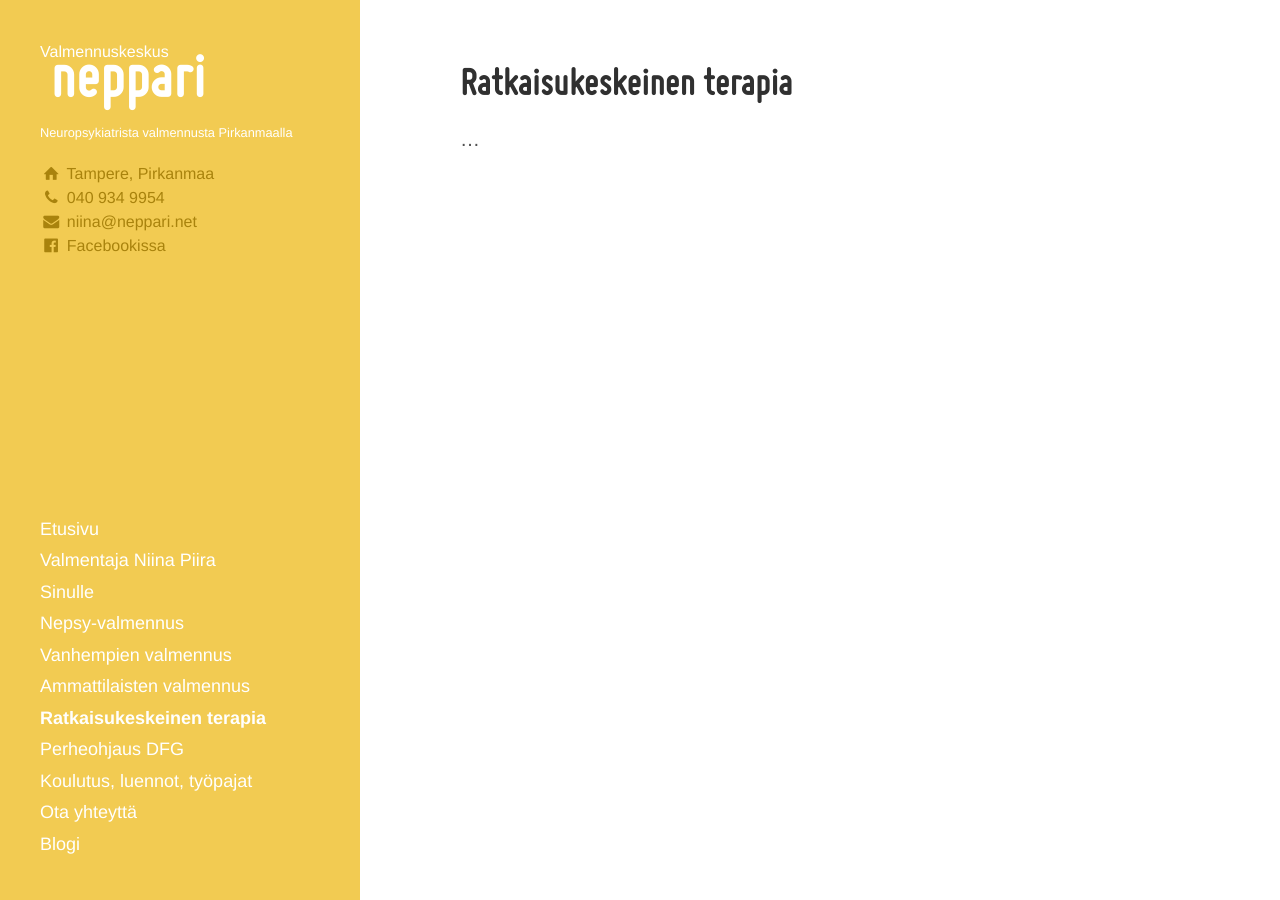
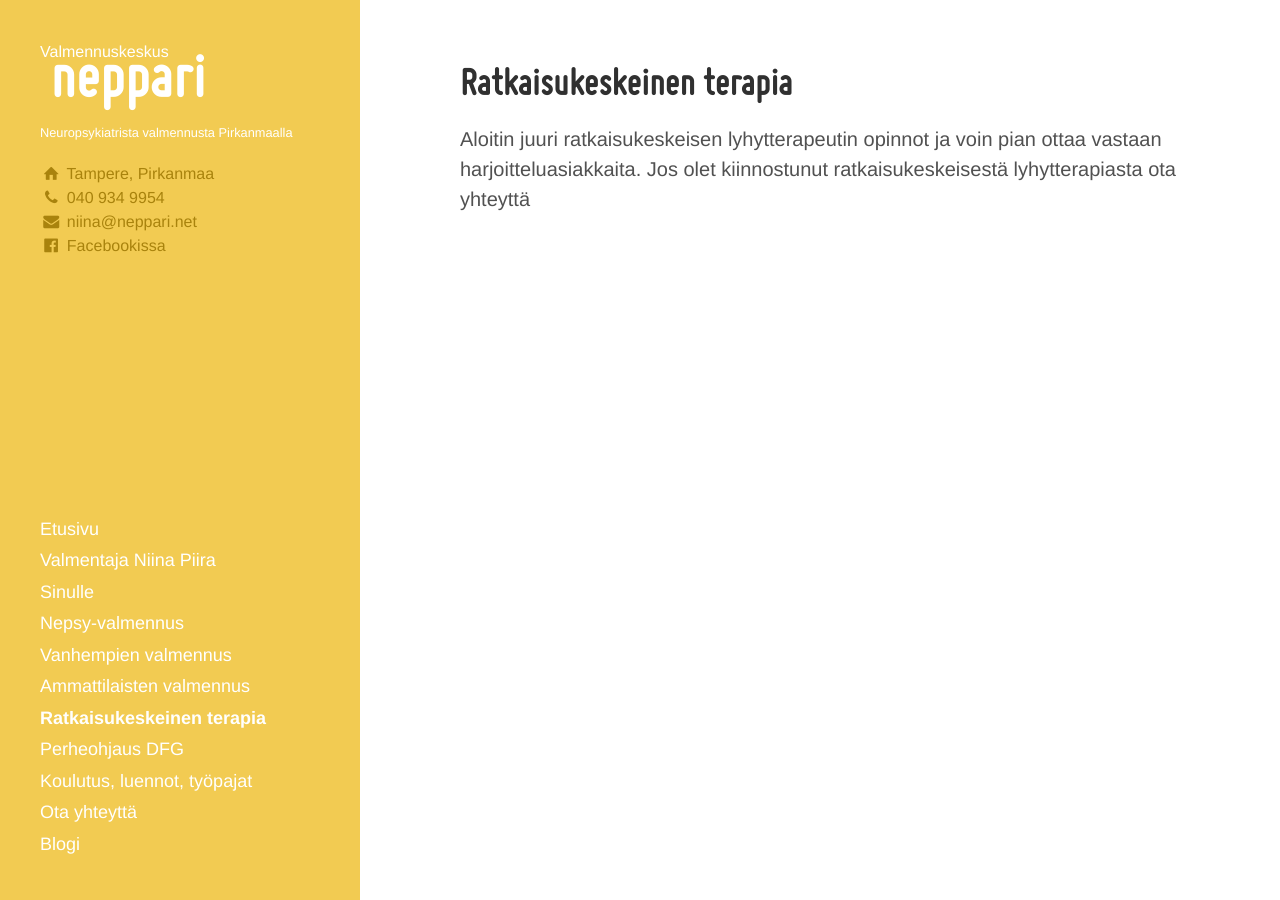
Before and after one commit to niinapiira/neppari.net, a Jekyll site: the page built from ratkaisukeskeinen-terapia.md, in a window 1280 px wide. Built offline with Jekyll 4.4.1, drawn with Linux system fonts in a browser that asks for light colours.

Commit message:
Update ratkaisukeskeinen-terapia.md

```diff
--- a/ratkaisukeskeinen-terapia.md
+++ b/ratkaisukeskeinen-terapia.md
@@ -5,4 +5,4 @@ navigation-order: 5
 show-in-navigation: true
 published: true
 ---
-...
+Aloitin juuri ratkaisukeskeisen lyhytterapeutin opinnot ja voin pian ottaa vastaan harjoitteluasiakkaita. Jos olet kiinnostunut ratkaisukeskeisestä lyhytterapiasta ota yhteyttä
```
